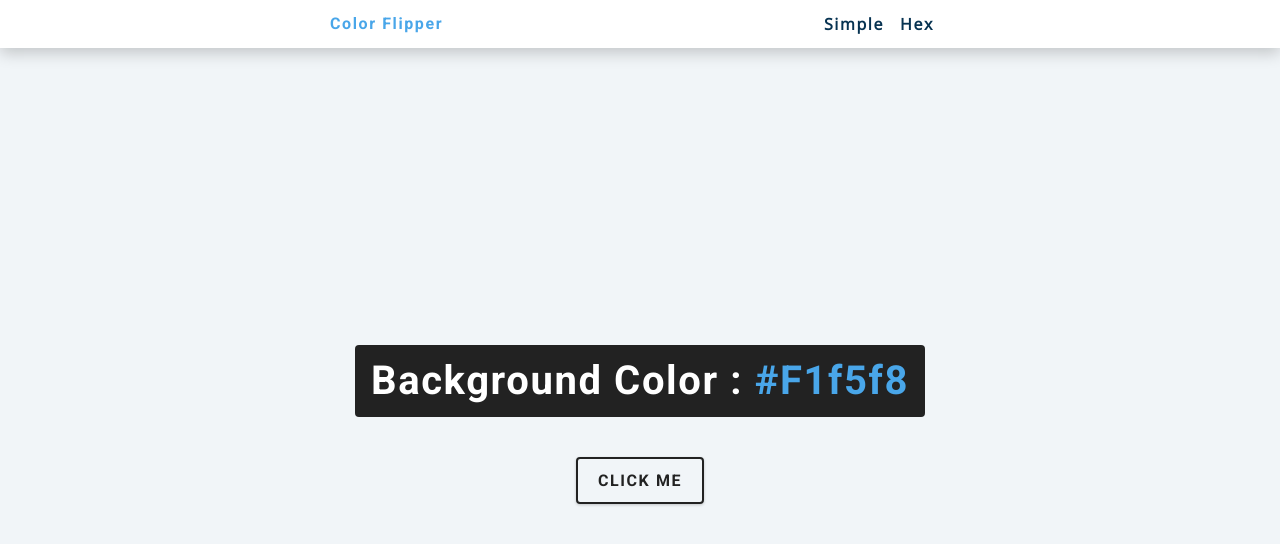
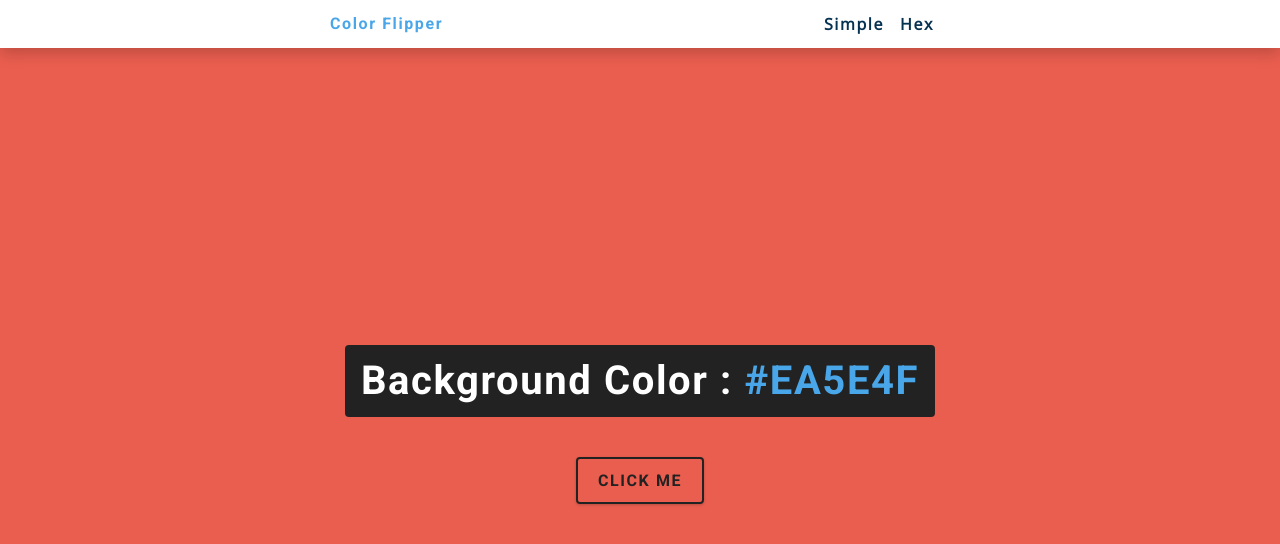
Before and after one commit to MithilHassan/color-flipper, a plain HTML site: page hex.html in a window 1280 px wide. Both pictures are taken after a click on the button "CLICK ME". Drawn offline with nearby package versions, Linux system fonts and the light colour scheme.

Commit message:
javascript added

```diff
--- a/hex.html
+++ b/hex.html
@@ -3,9 +3,7 @@
   <head>
     <meta charset="UTF-8" />
     <meta name="viewport" content="width=device-width, initial-scale=1.0" />
-    <title>
-      Color Flipper || Simple
-    </title>
+    <title>Color Flipper || Simple</title>
 
     <!-- styles -->
     <link rel="stylesheet" href="styles.css" />
@@ -24,7 +22,9 @@
     <main>
       <div class="container">
         <h2>background color : <span class="color">#f1f5f8</span></h2>
-        <button class="btn btn-hero" id="btn">click me</button>
+        <button onclick="generateHex()" class="btn btn-hero" id="btn">
+          click me
+        </button>
       </div>
     </main>
     <!-- javascript -->
--- a/hex.js
+++ b/hex.js
@@ -1 +1,12 @@
 const hex = [0, 1, 2, 3, 4, 5, 6, 7, 8, 9, "A", "B", "C", "D", "E", "F"];
+
+const generateHex = () => {
+  let hexColor = "#";
+  for (let i = 0; i < 6; i++) {
+    let index = Math.floor(Math.random() * 16);
+    let value = hex[index];
+    hexColor += value;
+  }
+  document.querySelector(".color").innerText = hexColor;
+  document.body.style.background = hexColor;
+};
```
Also changed, not shown: app.js (+7 -0 lines), index.html (+3 -1 lines).
